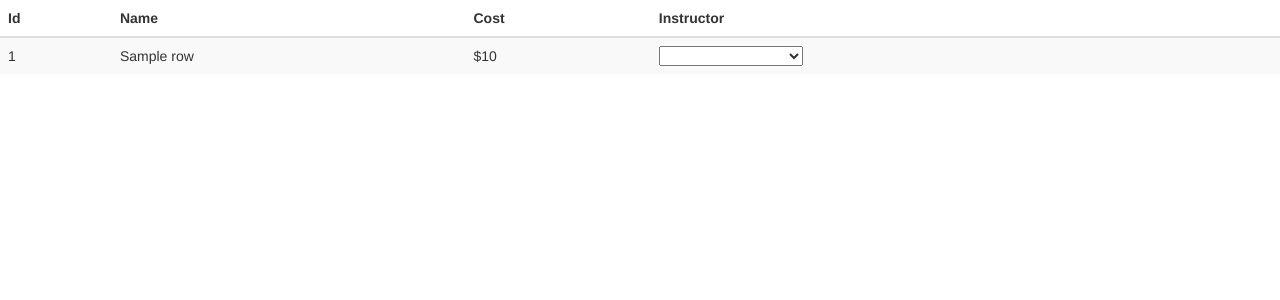
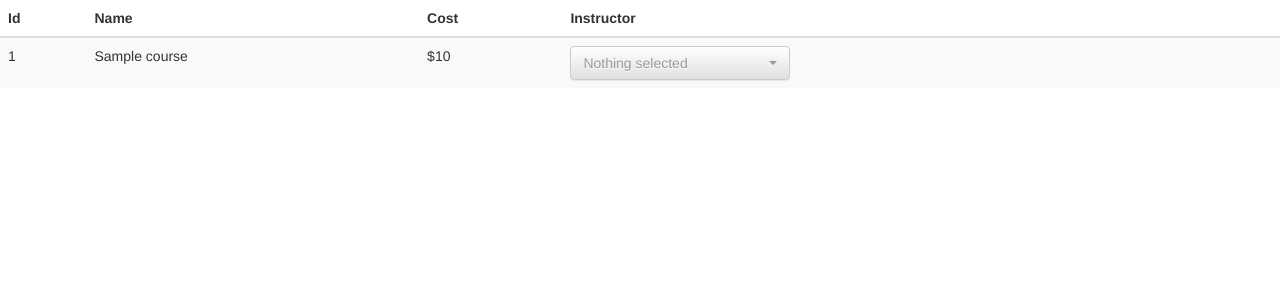
Before and after one commit to alexyuisingwu/CS3300-project-2, a Flask app: template app/templates/assign-instructors.html in a window 1280 px wide. Shown: the top 300 px of the page. Run offline with Flask 2, Linux system fonts and the light colour scheme; data comes from the database, SQL or seed files in the repository; the template is opened without the code that fills it: values that come from a table or form of the project are taken from there, most other values are stand-ins (such as "Sample title", 1, 10 or a date in 2020); some libraries are stand-ins or nearby versions.

Commit message:
instructor assignment options now draw without replacement from the list of instructors (instructors are hidden if already assigned to another course)

```diff
--- a/app/templates/assign-instructors.html
+++ b/app/templates/assign-instructors.html
@@ -7,10 +7,14 @@
           integrity="sha384-BVYiiSIFeK1dGmJRAkycuHAHRg32OmUcww7on3RYdg4Va+PmSTsz/K68vbdEjh4u" crossorigin="anonymous">
     <link rel="stylesheet" href="https://maxcdn.bootstrapcdn.com/bootstrap/3.3.7/css/bootstrap-theme.min.css"
           integrity="sha384-rHyoN1iRsVXV4nD0JutlnGaslCJuC7uwjduW9SVrLvRYooPp2bWYgmgJQIXwl/Sp" crossorigin="anonymous">
+    <link rel="stylesheet"
+          href="https://cdnjs.cloudflare.com/ajax/libs/bootstrap-select/1.12.4/css/bootstrap-select.css"/>
     <script src="https://ajax.googleapis.com/ajax/libs/jquery/3.2.1/jquery.min.js"></script>
     <script src="https://maxcdn.bootstrapcdn.com/bootstrap/3.3.7/js/bootstrap.min.js"
             integrity="sha384-Tc5IQib027qvyjSMfHjOMaLkfuWVxZxUPnCJA7l2mCWNIpG9mGCD8wGNIcPD7Txa"
             crossorigin="anonymous"></script>
+    <script src="https://cdnjs.cloudflare.com/ajax/libs/bootstrap-select/1.12.4/js/bootstrap-select.js"></script>
+
 </head>
 <body>
 
@@ -24,16 +28,16 @@
     </tr>
     </thead>
     <tbody>
-    {% for row in courses %}
+    {% for course in courses %}
     <tr>
-        <td>{{ row.id }}</td>
-        <td>{{ row.name }}</td>
-        <td>${{ row.cost }}</td>
+        <td>{{ course.id }}</td>
+        <td>{{ course.name }}</td>
+        <td>${{ course.cost }}</td>
         <td>
-            <select class="selectpicker">
+            <select id={{course.id}} class="selectpicker" data-live-search="true">
                 <option id="-1"></option>
                 {% for instructor in instructors %}
-                    <option id="{{instructor.id}}" name="course_instructor">{{instructor.name}}</option>
+                <option name="instructor_option">{{instructor.name}}</option>
                 {% endfor %}
             </select>
         </td>
@@ -42,5 +46,36 @@
     </tbody>
 </table>
 
+<script>
+    $(document).ready(() => {
+        var selects = $('.selectpicker');
+        var selected;
+        selects.on('change', () => {
+            selected = [];
+            selects.each((i, obj) => {
+                if (obj.value !== '') {
+                    selected.push(obj);
+                }
+            });
+            var options = $('option');
+            options.show();
+            options.prop("disabled", false);
+
+            for (var obj1 of selected) {
+                options.each(function (i, obj2) {
+                    var parent = obj2.parentElement;
+                    if (parent.id !== obj1.id && obj1.value === obj2.value) {
+                        $(this).prop("disabled", true);
+                        $(this).hide();
+                    }
+                });
+            }
+            selects.selectpicker('refresh');
+        });
+    });
+
+</script>
+
+
 </body>
 </html>
```
